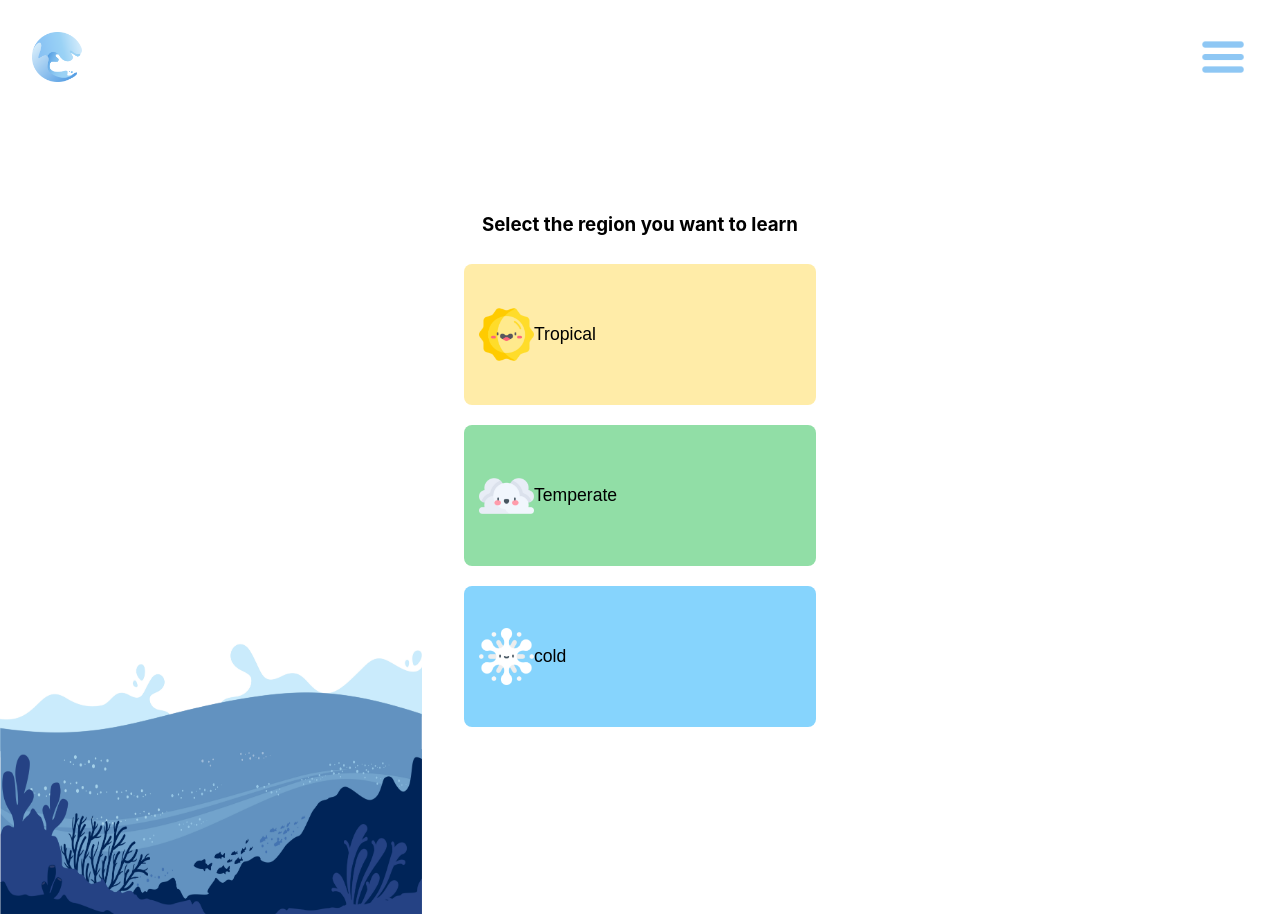
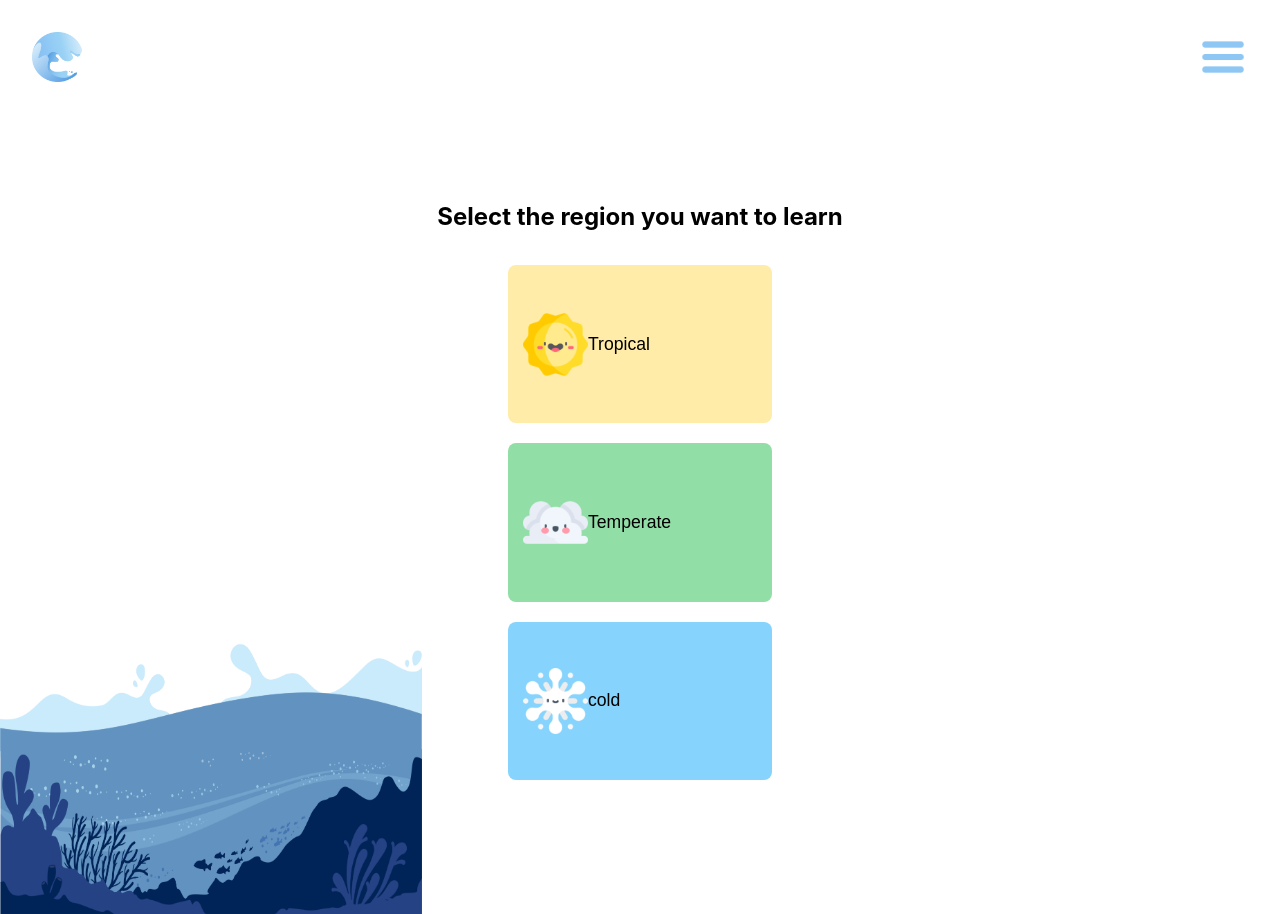
Before and after one commit to Pureum309/oceeco, a Next.js app in the folder finalapp/: page /questions in a window 1280 px wide. Built offline with nearby package versions, Linux system fonts and the light colour scheme.

Commit message:
finalize styling

```diff
--- a/finalapp/comps/questions/options.js
+++ b/finalapp/comps/questions/options.js
@@ -7,7 +7,7 @@ import { useRouter } from "next/router";
 
 const OpCont = styled.div `
   min-height: 100vh;
-    padding-top: 5em;
+  padding-top: 4em;
   flex: 1;
   display: flex;
   flex-direction: column;
@@ -15,40 +15,27 @@ const OpCont = styled.div `
   align-items: center;
 `;
 
-const OpQueTitle = styled.h3 ``;
+const OpQueTitle = styled.h3 `
+  font-size: 1.5em;
+`;
 
 const OpQueButton = styled.button `
-    // img {
-    //   width: 60px;
-    // }
-    // p {
-    //   text-align: center;
-
-    // }
-    // height: 10em;
-    // width: 20em;
-    // margin: 20px;
-    // text-align: center;
-    // vertical-align: middle;
-    // line-height: 40px;
-    // text-align: center;
-    // background-color: #CAEBFC;
-    // border: none;
-    // border-radius: 8px;
-    // box-shadow: 0px 2px 4px rgb(173, 173, 173);
-
   img {
-      width: 60px;
+    width: 70px;
     padding-left: 5px;
   }
-
-    font-size: 1.10em;
+  p {
+  text-align: center;
+  padding-left: 100px;
+  }
   display: flex;
   align-items: center;
-    width: 20em;
-    height: 8em;
+  width: 15em;
+  height:9em;
   padding: 10px;
   margin: 10px;
+
+  font-size: 1.1em;
   border: none;
   border-radius: 8px;
 `;
```
Lines whose indentation alone changed are shown as unchanged.
